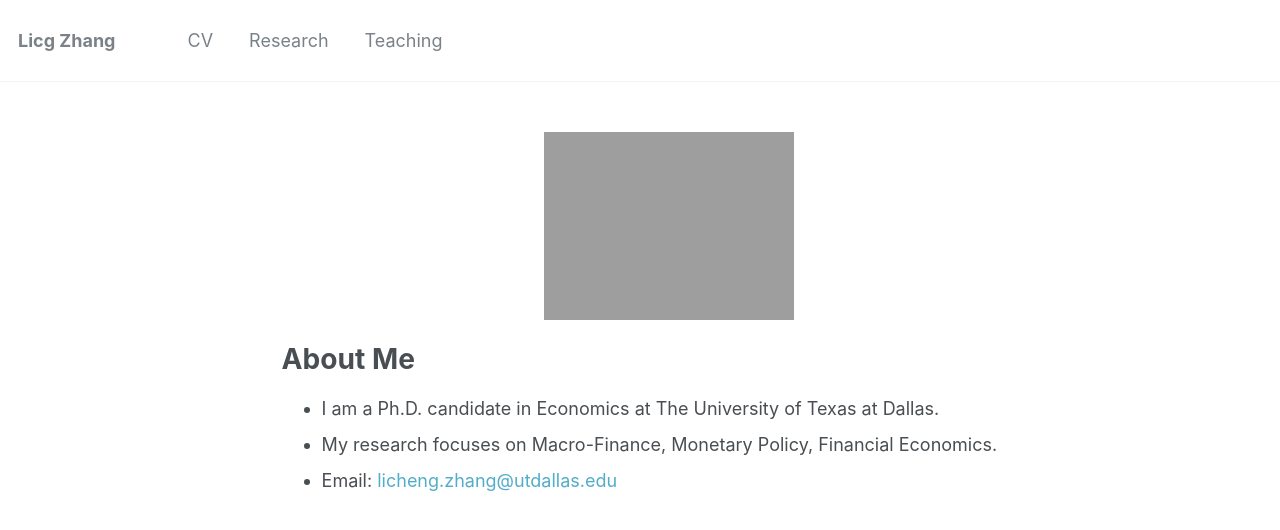
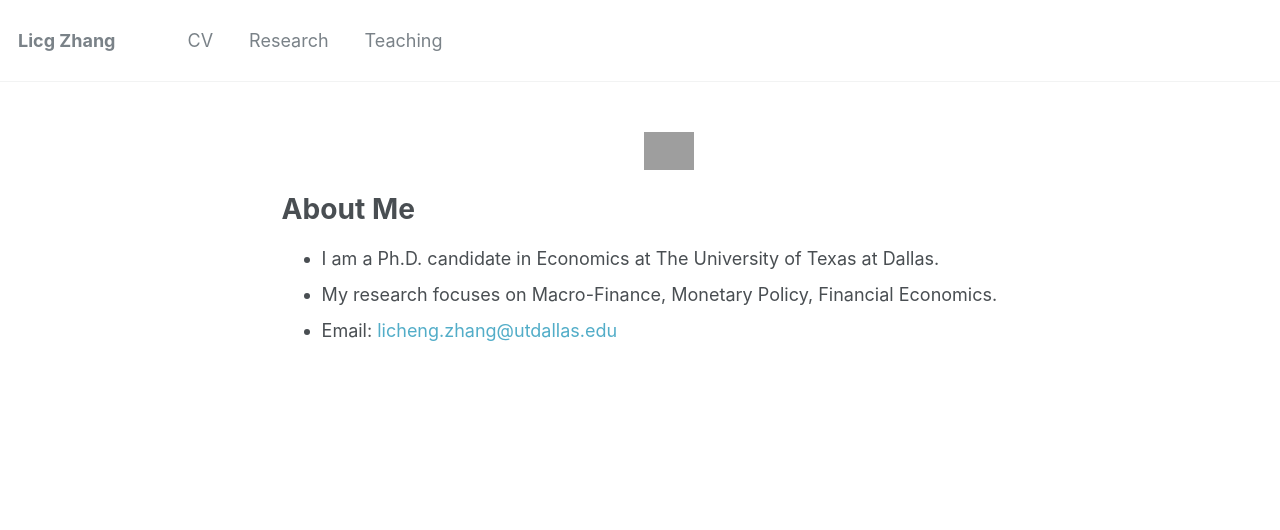
Before and after one commit to lichengzh/lichengzh.github.io, a Jekyll site: the page built from _pages/about.md, in a window 1280 px wide. Shown: the top 530 px of the page. Built offline with Jekyll 4.4.1, drawn with Linux system fonts in a browser that asks for light colours.

Commit message:
Update about.md

```diff
--- a/_pages/about.md
+++ b/_pages/about.md
@@ -9,7 +9,7 @@ redirect_from:
 ---
 
 <p align="center">
-  <img src="https://lichengzh.github.io/files/IMG_3229.JPG?raw=true" alt="Photo" style="width: 250px;"/>
+  <img src="https://lichengzh.github.io/files/IMG_3229.JPG?raw=true" alt="Photo" style="width: 50px;"/>
 </p>
 
 # About Me
```
